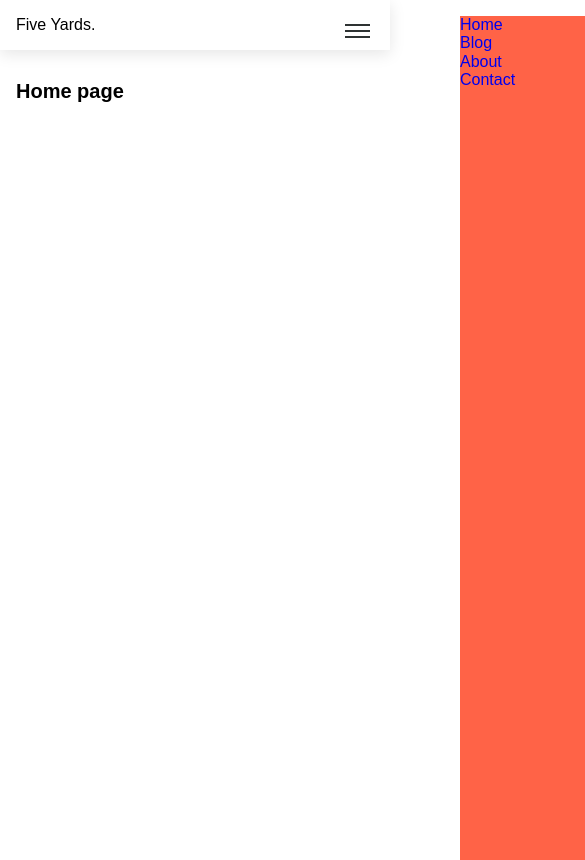
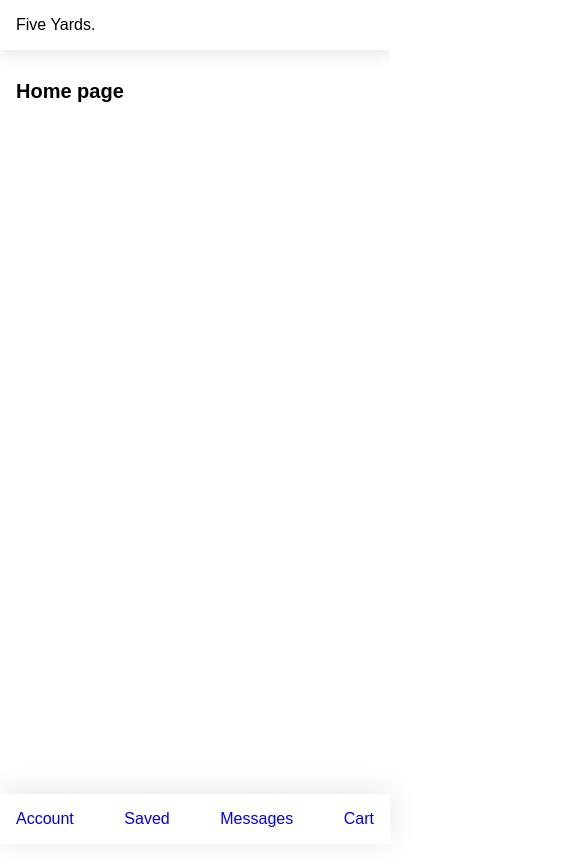
Before and after one commit to ezeikel/responsive-nav, a React (Create React App) app: page / in a window 390 px wide. Shown: the top 860 px of the page, 585 px wide, since content can reach past the window. Built offline with nearby package versions, Linux system fonts and the light colour scheme.

Commit message:
Got rid of Hamburger. Nav on the bottom on mobile.

```diff
--- a/src/components/Hamburger.js
+++ /dev/null
@@ -1,44 +0,0 @@
-import React from 'react';
-import styled from 'styled-components';
-
-const Wrapper = styled.div`
-  cursor: pointer;
-  z-index: 1;
-  > span {
-    display: block;
-    margin-top: var(--spacing-tiny);
-    margin-bottom: var(--spacing-tiny);
-    margin-right: auto;
-    margin-left: auto;
-    width: 25px;
-    height: 2px;
-    background-color: var(--color-black);
-    transition: transform 0.3s ease-in-out, opacity 0.3s ease-in-out;
-  }
-  ${({ active }) => {
-    return active ? `
-      > span:nth-child(1) {
-        transform: translateY(6px) rotate(45deg);
-      }
-      > span:nth-child(2) {
-        opacity: 0;
-      }
-      > span:nth-child(3) {
-        transform: translateY(-6px) rotate(-45deg);
-      }
-    ` : ''
-  }};
-  @media (min-width: 1024px) {
-    display: none;
-  }
-`;
-
-const Hamburger = ({ active, toggleActive, className }) => (
-  <Wrapper active={active} onClick={() => toggleActive(!active)} className={className}>
-    <span></span>
-    <span></span>
-    <span></span>
-  </Wrapper>
-);
-
-export default Hamburger;
--- a/src/components/Nav.js
+++ b/src/components/Nav.js
@@ -1,38 +1,21 @@
 import React, { useState } from 'react';
 import { Link } from 'react-router-dom';
 import styled from 'styled-components';
-import Hamburger from './Hamburger';
 
 const Wrapper = styled.nav`
-  @media (min-width: 1024px) {
-  }
+  position: fixed;
+  bottom: 0;
+  width: 100%;
+  box-shadow: 0 -3px 3rem 0px rgba(0, 0, 0, 0.1);
 `;
 
 const NavLinks = styled.ul`
-  position: absolute;
-  background: tomato;
-  right: 0;
-  width: 320px;
-  height: 100vh;
-  transform: ${({ active }) => `translateX(${active ? 0 : '100vw'})`};
-  transition: transform 0.3s ease-in-out;
+  //transform: ${({ active }) => `translateX(${active ? 0 : "100vw"})`};
+  //transition: transform 0.3s ease-in-out;
+  display: flex;
+  justify-content: space-between;
+  padding: var(--spacing-medium);
   @media (min-width: 1024px) {
-    position: static;
-    height: auto;
-    display: flex;
-    flex-direction: row;
-    li + li {
-      margin-left: var(--spacing-medium);
-    }
-  }
-`;
-
-const StyledHamburger = styled(Hamburger)`
-  position: absolute;
-  top: 20px;
-  right: 20px;
-  @media (min-width: 1024px) {
-    display: none;
   }
 `;
 
@@ -42,12 +25,11 @@ const Nav = () => {
   return (
     <Wrapper>
       <NavLinks active={active}>
-        <li><Link to="/">Home</Link></li>
-        <li><Link to="blog">Blog</Link></li>
-        <li><Link to="about">About</Link></li>
-        <li><Link to="contact">Contact</Link></li>
+        <li><Link to="/">Account</Link></li>
+        <li><Link to="blog">Saved</Link></li>
+        <li><Link to="about">Messages</Link></li>
+        <li><Link to="contact">Cart</Link></li>
       </NavLinks>
-      <StyledHamburger active={active} toggleActive={toggleActive} />
     </Wrapper>
   );
 };
```
